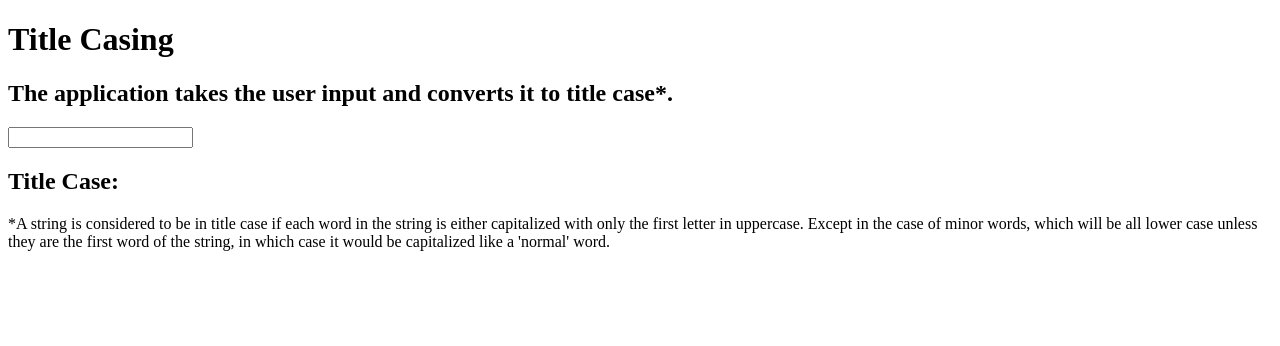
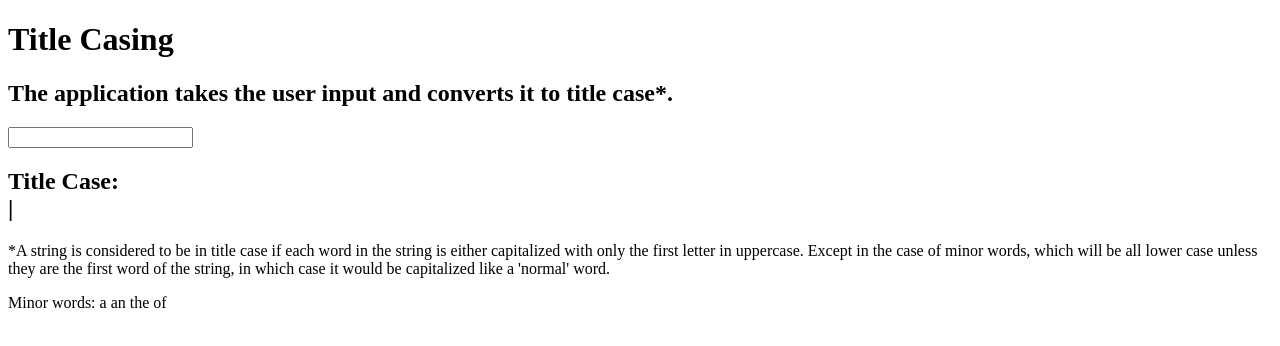
Before and after one commit to clgrogan/TitleCasing-NG, an Angular app: page / in a window 1280 px wide. Shown: the top 346 px of the page. Built offline with nearby package versions, Linux system fonts and the light colour scheme.

Commit message:
+ minorWords array & ngFor directive in template

```diff
--- a/src/app/title-casing/title-casing.component.html
+++ b/src/app/title-casing/title-casing.component.html
@@ -10,7 +10,10 @@
     />
   </section>
   <section>
-    <h2>Title Case: {{ userInput }}</h2>
+    <h2>
+      Title Case:<br />
+      | {{ userInput }}
+    </h2>
   </section>
 </main>
 <footer>
@@ -21,4 +24,8 @@
     word of the string, in which case it would be capitalized like a 'normal'
     word.
   </p>
+  <div>
+    Minor words:
+    <span *ngFor="let minorWord of minorWords"> {{ minorWord }} </span>
+  </div>
 </footer>
--- a/src/app/title-casing/title-casing.component.ts
+++ b/src/app/title-casing/title-casing.component.ts
@@ -7,8 +7,10 @@ import { Component, OnInit } from "@angular/core";
 })
 export class TitleCasingComponent implements OnInit {
   userInput;
+  minorWords;
   constructor() {
     this.userInput = "";
+    this.minorWords = ["a", "an", "the", "of"];
   }
 
   ngOnInit(): void {}
```
